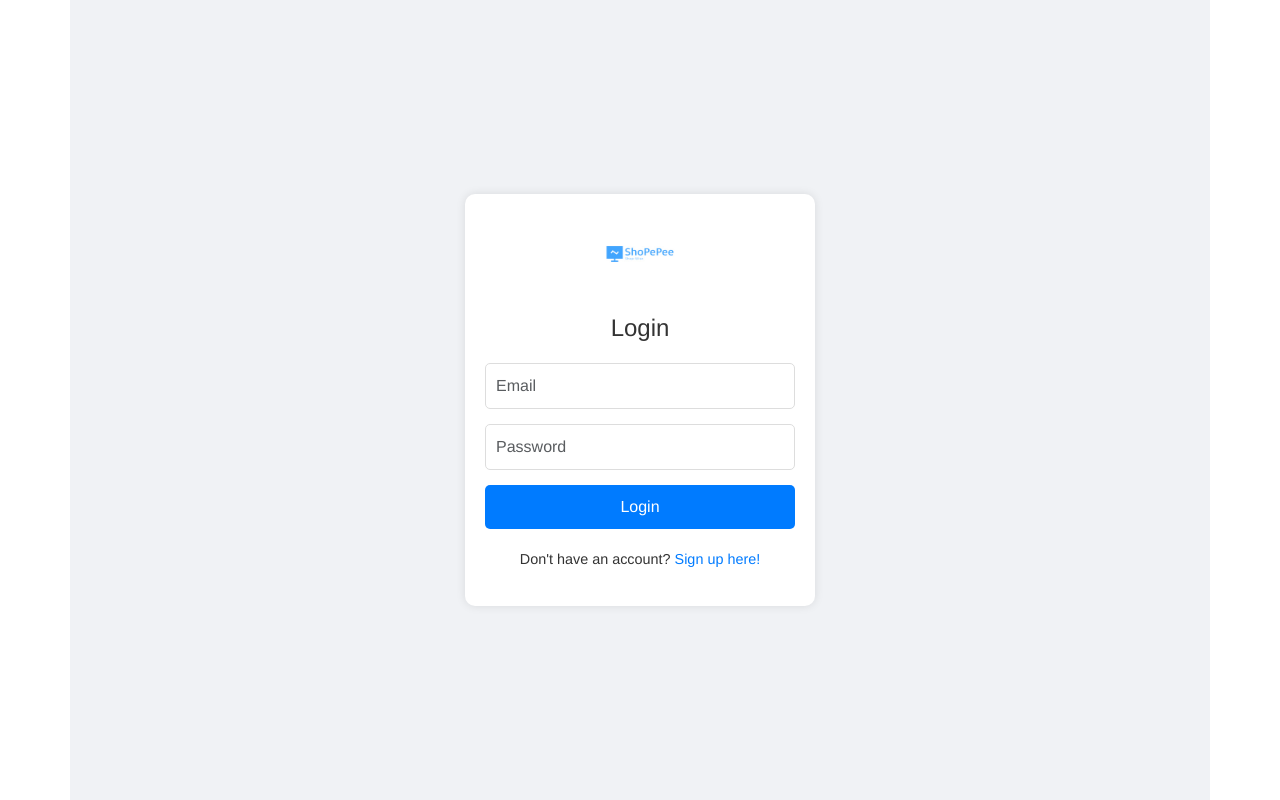
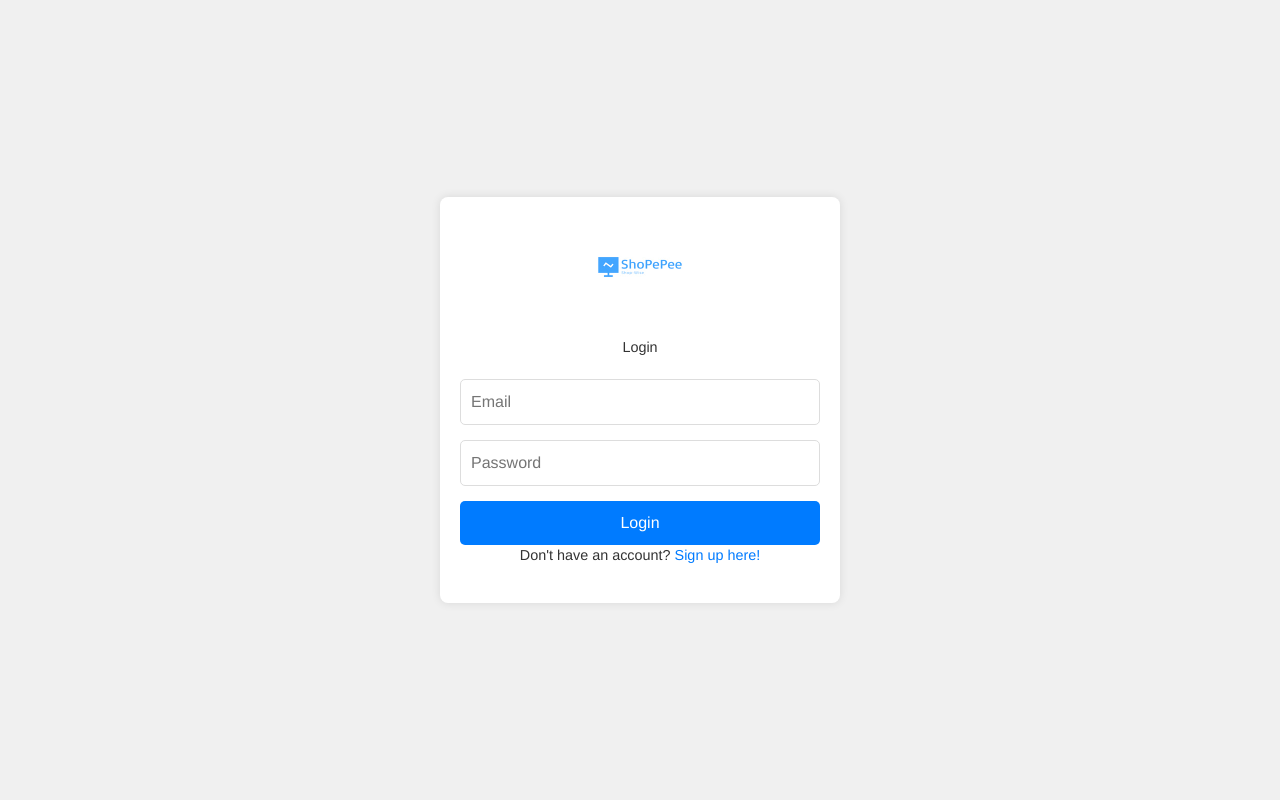
Before and after one commit to tutorabegil/ITEW, a Vue app in the folder vue - frontend/: page / in a window 1280 px wide. Built offline with nearby package versions, Linux system fonts and the light colour scheme; the HTML template or start-up script is replaced by a standard one.

Commit message:
Log in - Tutor

```diff
--- a/vue - frontend/src/components/LoginPage.vue
+++ b/vue - frontend/src/components/LoginPage.vue
@@ -1,21 +1,23 @@
 <template>
-  <div class="container">
-    <div class="login-wrapper">
+  <div class="splitter-container">
+    <div class="wrapper">
       <div class="logo">
-        <img :src="require('@/assets/logo-ecommerce.png')" alt="E-commerce Logo" class="logo-img">
+        <img :src="require('@/assets/logo-ecommerce.png')" alt="E-commerce Logo" class="imglog">
       </div>
-      <h2 class="title">Login</h2>
-      <form @submit.prevent="login" class="login-form">
-        <div class="form-group">
-          <input type="text" name="email" v-model="email" class="form-control" placeholder="Email" required>
+      <div class="text-center name">
+        Login
+      </div>
+      <form @submit.prevent="login" class="form">
+        <div class="form-field">
+          <input type="text" name="email" v-model="email" placeholder="Email" required>
         </div>
-        <div class="form-group">
-          <input type="password" name="password" v-model="password" class="form-control" placeholder="Password" required>
+        <div class="form-field">
+          <input type="password" name="password" v-model="password" placeholder="Password" required>
         </div>
         <button type="submit" class="btn">Login</button>
       </form>
-      <div class="register-link">
-        <p>Don't have an account? <router-link to="/register">Sign up here!</router-link></p>
+      <div class="text-center">
+        <p>Don't have an account? <router-link to="/register" class="link-sign">Sign up here!</router-link></p>
       </div>
     </div>
   </div>
@@ -55,51 +57,45 @@ export default {
 </script>
 
 <style scoped>
-.container {
+.splitter-container {
   display: flex;
   justify-content: center;
   align-items: center;
   height: 100vh;
-  background: #f0f2f5;
+  background-color: #f0f0f0;
 }
 
-.login-wrapper {
+.wrapper {
   width: 100%;
-  max-width: 350px;
+  max-width: 400px;
   padding: 20px;
   background-color: white;
-  border-radius: 10px;
+  border-radius: 8px;
   box-shadow: 0 0 10px rgba(0, 0, 0, 0.1);
   text-align: center;
 }
 
-.logo {
+.logo img {
+  width: 100px;
   margin-bottom: 20px;
 }
 
-.logo-img {
-  width: 80px;
-  height: 80px;
-  object-fit: cover;
-  border-radius: 50%;
-}
-
-.title {
+.name {
   font-size: 1.5rem;
   margin-bottom: 20px;
   color: #333;
 }
 
-.login-form {
+.form {
   display: flex;
   flex-direction: column;
 }
 
-.form-group {
+.form-field {
   margin-bottom: 15px;
 }
 
-.form-control {
+.form-field input {
   width: 100%;
   padding: 10px;
   border: 1px solid #ddd;
@@ -123,18 +119,17 @@ export default {
   background-color: #0056b3;
 }
 
-.register-link {
-  margin-top: 20px;
+.text-center {
   font-size: 0.9rem;
   color: #333;
 }
 
-.register-link a {
+.link-sign {
   color: #007bff;
   text-decoration: none;
 }
 
-.register-link a:hover {
+.link-sign:hover {
   text-decoration: underline;
 }
 </style>
--- a/vue - frontend/src/components/RegisterUserPage.vue
+++ b/vue - frontend/src/components/RegisterUserPage.vue
@@ -1,27 +1,29 @@
 <template>
-  <div class="container">
-    <div class="form-wrapper">
+  <div class="splitter-container">
+    <div class="wrapper">
       <div class="logo">
         <img :src="require('@/assets/logo-ecommerce.png')" alt="E-commerce Logo">
       </div>
-      <h2 class="title">User Registration</h2>
+      <div class="text-center name">
+        User Registration
+      </div>
       <form @submit.prevent="registerUser" class="form">
-        <div class="form-group">
-          <input type="text" name="name" v-model="name" class="form-control" placeholder="Name" required>
+        <div class="form-field">
+          <input type="text" name="name" v-model="name" placeholder="Name">
         </div>
-        <div class="form-group">
-          <input type="email" name="email" v-model="email" class="form-control" placeholder="Email" required>
+        <div class="form-field">
+          <input type="email" name="email" v-model="email" placeholder="Email">
         </div>
-        <div class="form-group">
-          <input type="password" name="password" v-model="password" class="form-control" placeholder="Password" required>
+        <div class="form-field">
+          <input type="password" name="password" v-model="password" placeholder="Password">
         </div>
-        <div class="form-group">
-          <input type="password" name="password_confirmation" v-model="password_confirmation" class="form-control" placeholder="Confirm Password" required>
+        <div class="form-field">
+          <input type="password" name="password_confirmation" v-model="password_confirmation" placeholder="Confirm Password">
         </div>
         <button type="submit" class="btn">Register</button>
       </form>
-      <div class="login-link">
-        <p>Already have an account? <router-link to="/" class="link">Login here!</router-link></p>
+      <div class="text-center">
+        <p>Already have an account? <router-link to="/" class="link-sign">Login here!</router-link></p>
       </div>
     </div>
   </div>
@@ -68,15 +70,15 @@ export default {
 </script>
 
 <style scoped>
-.container {
+.splitter-container {
   display: flex;
   justify-content: center;
   align-items: center;
   height: 100vh;
-  background-color: #f0f2f5;
+  background-color: #f0f0f0;
 }
 
-.form-wrapper {
+.wrapper {
   width: 100%;
   max-width: 400px;
   padding: 20px;
@@ -87,13 +89,12 @@ export default {
 }
 
 .logo img {
-  width: 80px;
-  height: 80px;
-  object-fit: cover;
+  width: 100px;
+  height: 100px;
   margin-bottom: 20px;
 }
 
-.title {
+.name {
   font-size: 1.5rem;
   margin-bottom: 20px;
   color: #333;
@@ -104,11 +105,11 @@ export default {
   flex-direction: column;
 }
 
-.form-group {
+.form-field {
   margin-bottom: 15px;
 }
 
-.form-control {
+.form-field input {
   width: 100%;
   padding: 10px;
   border: 1px solid #ddd;
@@ -132,18 +133,17 @@ export default {
   background-color: #0056b3;
 }
 
-.login-link {
-  margin-top: 20px;
+.text-center {
   font-size: 0.9rem;
   color: #333;
 }
 
-.login-link a {
+.link-sign {
   color: #007bff;
   text-decoration: none;
 }
 
-.login-link a:hover {
+.link-sign:hover {
   text-decoration: underline;
 }
 </style>
```
